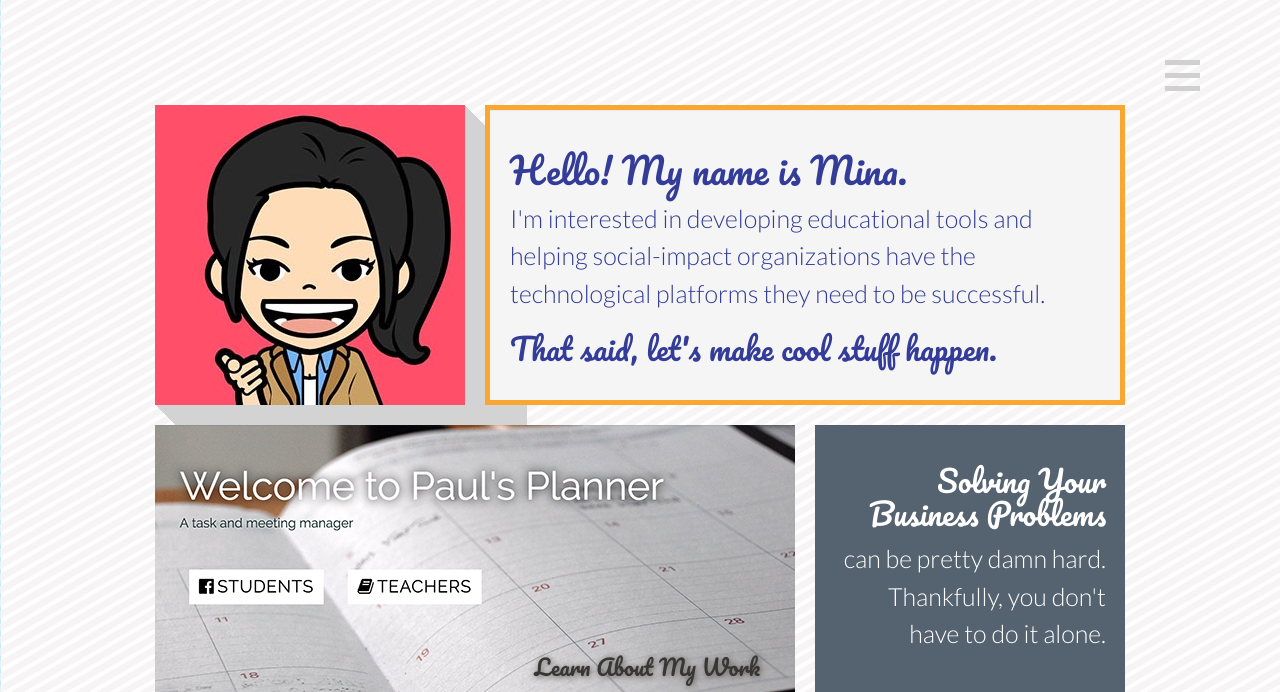
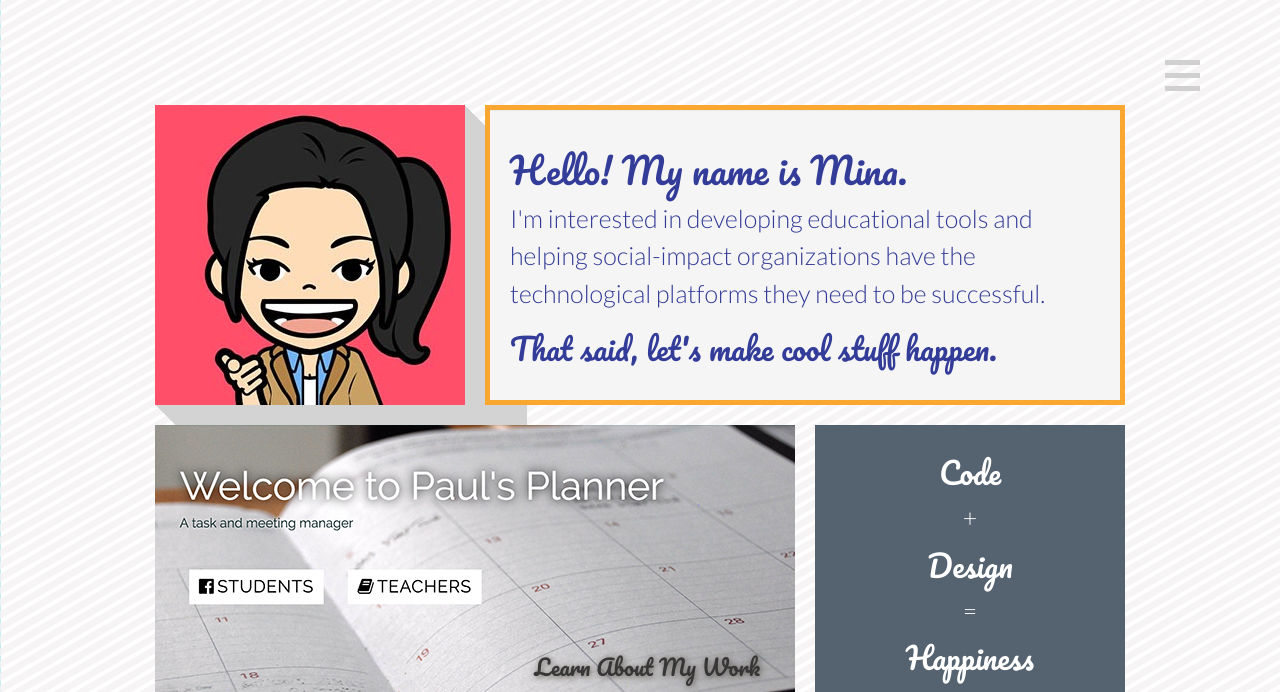
Before and after one commit to minachuong/minachuongrocks, a plain HTML site: page index.html in a window 1280 px wide. Shown: the top 692 px of the page. Drawn offline with nearby package versions, Linux system fonts and the light colour scheme.

Commit message:
business quote replaced with equation

```diff
--- a/assets/css/style.css
+++ b/assets/css/style.css
@@ -1202,7 +1202,8 @@ color: #F0506A; }
 	.menu {
 		right: 0px !important;
 		top: 0px !important; }
-.outside { display: none; } }
+	.outside { display: none; }
+}
 
 @media (max-width: 979px) {
 	.well { height: auto; }
@@ -1421,3 +1422,6 @@ p.inline {
 #contact {
 	text-align: center;
 }
+h2.text-center {
+	margin-top: 12px;
+}
--- a/index.html
+++ b/index.html
@@ -360,8 +360,11 @@
               <!-- QUOTE BOX BEGINS -->
 	            <div class="col-xs-12 col-sm-4 col-md-4 col-lg-4 hidden-xs"> <!-- hidden-xs hides it on items under 767px, makes it easier to read -->
 	            	<div class="tealblue well fixed-height">
-		                <h2 class="text-right">Solving Your Business Problems</h2>
-		                <p class="text-right">can be pretty damn hard. Thankfully, you don't have to do it alone.</p>
+		                <h2 class="text-center">Code</h2>
+		                <p class="text-center">+</p>
+		                <h2 class="text-center">Design</h2>
+		                <p class="text-center">=</p>
+		                <h2 class="text-center">Happiness</h2>
 	            	</div>
               </div><!-- QUOTE BOX ENDS -->
             </div><!-- END OF ROW -->
```
Lines whose indentation alone changed are shown as unchanged.
